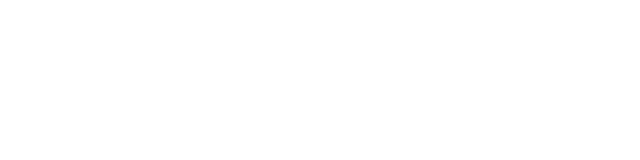
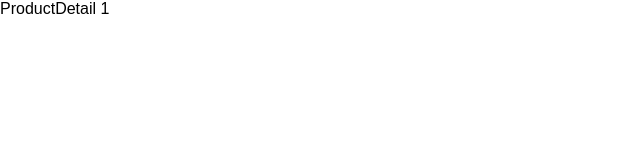
Before and after one commit to Tajbiul-Rawol/E-Commerce, a React (Create React App) app in the folder e-store/: page /products/1 in a window 1280 px wide. Before the commit this address had no page. Shown: the top 160 px of the page, without its empty margins (0-640 px from the left). Built offline with nearby package versions, Linux system fonts and the light colour scheme.

Commit message:
product details page navigated using useNavigate

```diff
--- /dev/null
+++ b/e-store/src/components/Basket.jsx
@@ -0,0 +1,7 @@
+import React from 'react'
+
+export const Basket = () => {
+    return (
+        <div>Basket</div>
+    )
+}
--- a/e-store/src/components/CategoryProduct.jsx
+++ b/e-store/src/components/CategoryProduct.jsx
@@ -1,10 +1,12 @@
-import React from 'react'
+import React from 'react';
+import { Link, useNavigate } from 'react-router-dom';
 
-const CatgoryProduct = ({ title, image, specs, features, price, stock }) => {
+const CatgoryProduct = ({ id, title, image, specs, features, price, stock }) => {
+    const navigate = useNavigate();
     return (
         <article>
             <div className='category-product-title'>
-                {title}
+                <Link to={`products/${id}`}>{title}</Link>
             </div>
 
             <figure>
@@ -28,7 +30,7 @@
                     <h3>Features</h3>
                     <ul>
                         {features?.map((f) => {
-                            return <li key={f}>{f}</li>
+                            return <li key={f} >{f}</li>
                         })}
                     </ul>
                 </div>
@@ -44,7 +46,7 @@
                 </div>
 
                 <div className='category-product-action'>
-                    <button className='submitButton'>View Product</button>
+                    <button className='submitButton' onClick={() => { navigate(`products/${id}`) }}>View Product</button>
                     <button className='submitButton'>Add to basket</button>
                 </div>
             </aside>
--- /dev/null
+++ b/e-store/src/components/Checkout.jsx
@@ -0,0 +1,7 @@
+import React from 'react'
+
+export const Checkout = () => {
+    return (
+        <div>Checkout</div>
+    )
+}
--- /dev/null
+++ b/e-store/src/components/ProductDetail.jsx
@@ -0,0 +1,9 @@
+import React from 'react'
+import { useParams } from 'react-router-dom'
+
+export const ProductDetail = () => {
+    const params = useParams();
+    return (
+        <div>ProductDetail {params.productId}</div>
+    )
+}
--- a/e-store/src/index.js
+++ b/e-store/src/index.js
@@ -3,15 +3,18 @@
 import './index.css';
 import App from './App';
 import { BrowserRouter, Routes, Route } from 'react-router-dom';
+import { ProductDetail } from './components/ProductDetail';
+import { Checkout } from './components/Checkout';
+import { Basket } from './components/Basket';
 
 const root = ReactDOM.createRoot(document.getElementById('root'));
 root.render(
   <BrowserRouter>
     <Routes>
       <Route path='/' element={<App />} />
-      <Route path='/checkout' />
-      <Route path='/basket' />
-      <Route path='/product' />
+      <Route path='/checkout' element={<Checkout />} />
+      <Route path='/basket' element={<Basket />} />
+      <Route path='/products/:productId' element={<ProductDetail />} />
     </Routes>
   </BrowserRouter>
 );
```
